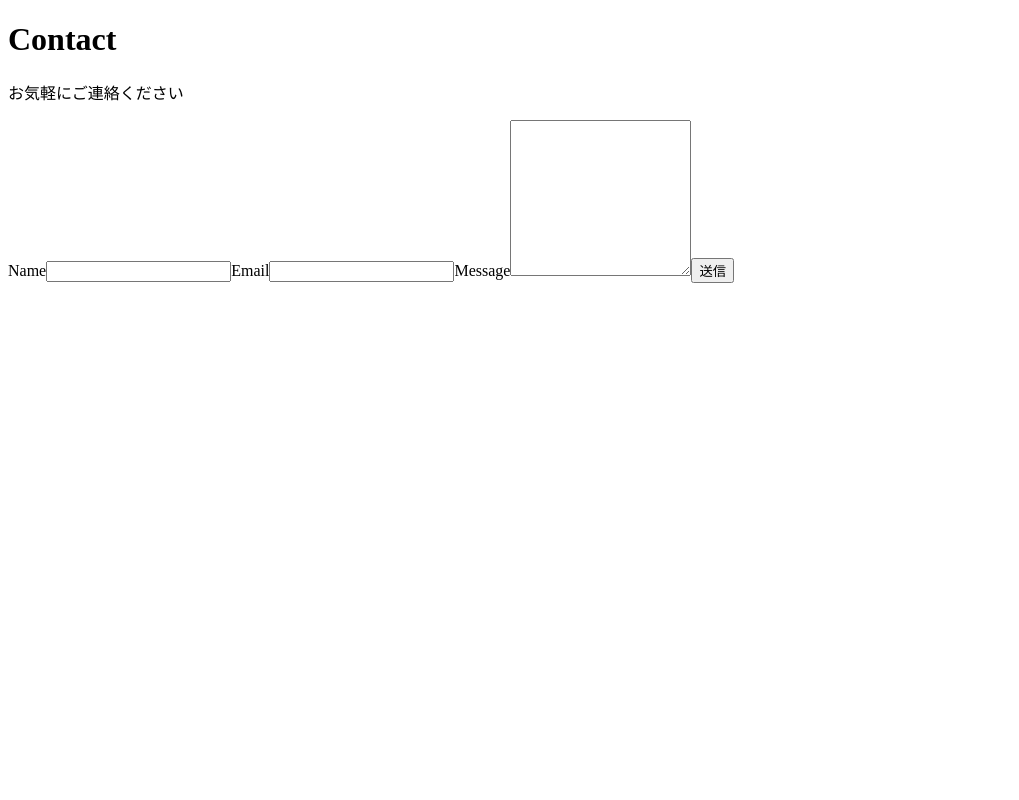
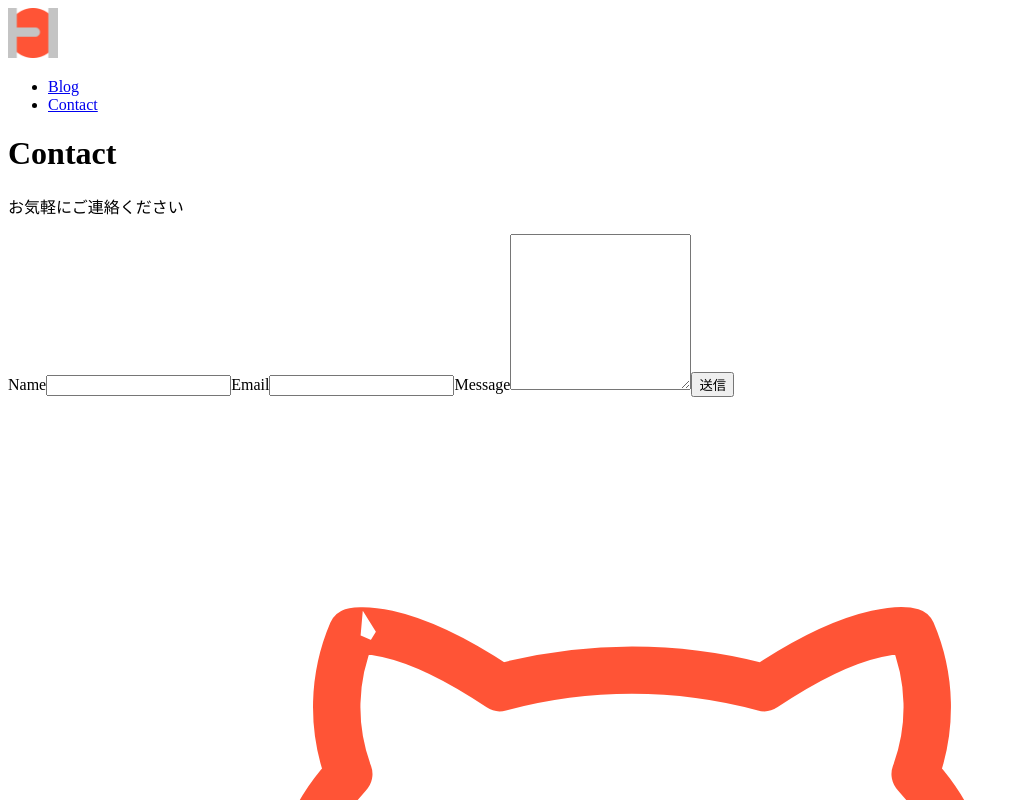
Before and after one commit to canopus-m-satoshi/nextjs-portfolio, a Next.js app: page /contact in a window 1280 px wide. Shown: the top 800 px of the page, without its empty margins (0-1019 px from the left). Built offline with nearby package versions, Linux system fonts and the light colour scheme.

Commit message:
Created layout.js, header.js and footer.js

```diff
--- /dev/null
+++ b/src/components/footer.js
@@ -0,0 +1,31 @@
+import Link from 'next/link'
+
+const Footer = () => {
+  return (
+    <footer>
+      <div>
+        <a href="404">
+          <img src="images/github.svg" alt="logo" />
+        </a>
+        <a href="404">
+          <img src="images/linkedin.svg" alt="logo" />
+        </a>
+        <a href="404">
+          <img src="images/twitter.svg" alt="logo" />
+        </a>
+        <a href="404">
+          <img src="images/facebook.svg" alt="logo" />
+        </a>
+        <hr />
+        <Link href="/blog">
+          <a>Blog</a>
+        </Link>
+        <Link href="/contact">
+          <a>Contact</a>
+        </Link>
+        <p>&copy;{new Date().getFullYear()} Canopus</p>
+      </div>
+    </footer>
+  )
+}
+export default Footer
--- /dev/null
+++ b/src/components/header.js
@@ -0,0 +1,31 @@
+import Image from 'next/image'
+import Link from 'next/link'
+
+const Header = () => {
+  return (
+    <header>
+      <div>
+        <div>
+          <Link href="/">
+            <a>
+              <Image src="/images/logo.png" alt="logo" height={50} width={50} />
+            </a>
+          </Link>
+          <ul>
+            <li>
+              <Link href="/blog">
+                <a>Blog</a>
+              </Link>
+            </li>
+            <li>
+              <Link href="/contact">
+                <a>Contact</a>
+              </Link>
+            </li>
+          </ul>
+        </div>
+      </div>
+    </header>
+  )
+}
+export default Header
--- /dev/null
+++ b/src/components/layout.js
@@ -0,0 +1,13 @@
+import Footer from './footer'
+import Header from './header'
+
+const Layout = (props) => {
+  return (
+    <>
+      <Header />
+      <main>{props.children}</main>
+      <Footer />
+    </>
+  )
+}
+export default Layout
--- a/src/pages/blog.js
+++ b/src/pages/blog.js
@@ -1,12 +1,13 @@
 import matter from 'gray-matter'
 import Image from 'next/image'
 import Link from 'next/link'
+import Layout from '../components/layout'
 
 const Blog = (props) => {
   console.log(props)
 
   return (
-    <>
+    <Layout>
       <div>
         <div>
           <h1>Blog Page</h1>
@@ -36,7 +37,7 @@ const Blog = (props) => {
           })}
         </div>
       </div>
-    </>
+    </Layout>
   )
 }
 
--- a/src/pages/blog/[slug].js
+++ b/src/pages/blog/[slug].js
@@ -1,10 +1,11 @@
 import matter from 'gray-matter'
 import ReactMarkdown from 'react-markdown'
 import Image from 'next/image'
+import Layout from '../../components/layout'
 
 const SingleBlog = (props) => {
   return (
-    <>
+    <Layout>
       <div>
         <Image
           src={props.frontmatter.image}
@@ -20,7 +21,7 @@ const SingleBlog = (props) => {
           <ReactMarkdown>{props.markdownBody}</ReactMarkdown>
         </div>
       </div>
-    </>
+    </Layout>
   )
 }
 export default SingleBlog
--- a/src/pages/contact.js
+++ b/src/pages/contact.js
@@ -1,6 +1,8 @@
+import Layout from '../components/layout'
+
 const Contact = () => {
   return (
-    <>
+    <Layout>
       <div>
         <div>
           <h1>Contact</h1>
@@ -20,7 +22,7 @@ const Contact = () => {
           </form>
         </div>
       </div>
-    </>
+    </Layout>
   )
 }
 export default Contact
--- a/src/pages/index.js
+++ b/src/pages/index.js
@@ -1,9 +1,10 @@
 import Image from 'next/image'
 import Link from 'next/link'
+import Layout from '../components/layout'
 
 const Index = () => {
   return (
-    <>
+    <Layout>
       <div>
         <Image
           src="/images/index-hero.jpg"
@@ -63,7 +64,7 @@ const Index = () => {
           </div>
         </div>
       </div>
-    </>
+    </Layout>
   )
 }
 export default Index
```
